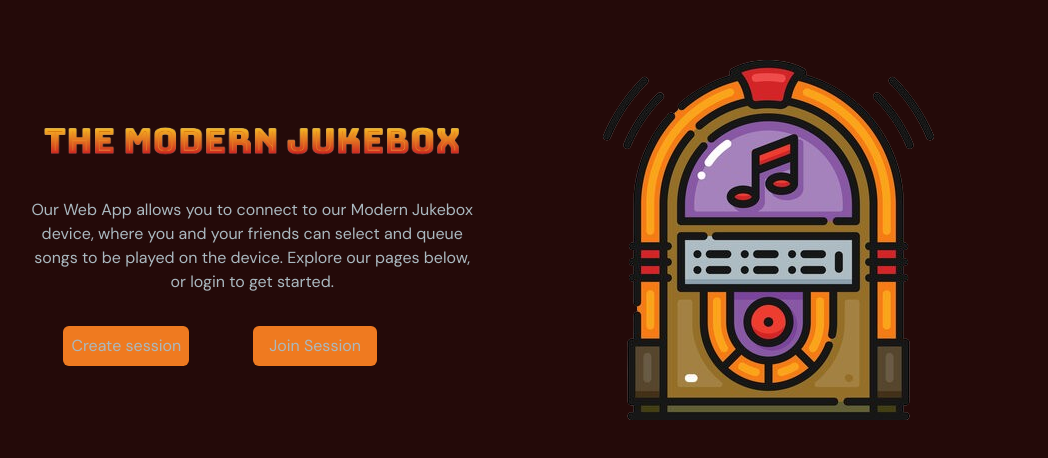
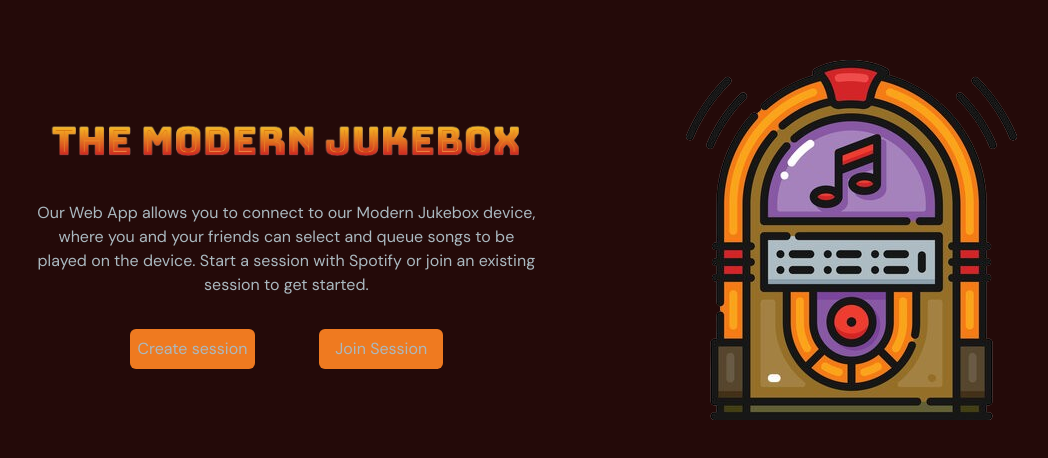
Before and after one commit to rileycleavenger/TheModernJukebox, a React (Create React App) app in the folder the-modern-jukebox-react-app/: page /home in a window 1280 px wide. Shown: the part 108-566 px from the top of the page, without its empty margins (71-1119 px from the left). Built offline with nearby package versions, Linux system fonts and the light colour scheme; no server answers.

Commit message:
fixed home layout

```diff
--- a/the-modern-jukebox-react-app/src/pages/home/index.tsx
+++ b/the-modern-jukebox-react-app/src/pages/home/index.tsx
@@ -80,26 +80,27 @@ function Home () {
   const [isPopupOpen, setIsPopupOpen] = useState(false);
 
   return (
-    <section id="home" className="gap-16 bg-primary-100 py-10 md:h-full md:pb-0">
+    <section id="home" className="gap-16 bg-primary-100 py-10 md:h-full md:w-full md:pb-0">
       <div className="mx-auto w-5/6 items-center justify-center md:flex md:h-5/6">
         <div className="z-10 mt-32 md:basis-full">
-          <div className="container py-10 px-1 mx-0 min-w-full flex flex-col items-center">
+          <div className="container py-10 mx-0 min-w-full flex flex-col items-center">
             <div className="relative">
                 <img alt="title" src={jukeboxTitle} />
             </div>
             <p className="mt-8 text-md text-center">
               Our Web App allows you to connect to our Modern Jukebox device, where you and your friends
-              can select and queue songs to be played on the device. Explore our pages below, or login to get started.
+              can select and queue songs to be played on the device. Start a session with Spotify or
+              join an existing session to get started.
             </p>
             {window.sessionStorage.getItem("loginType")===null &&
-              <div className="mt-8 items-center">
-                <button className="mr-16 rounded-md bg-primary-500 px-2 py-2 hover:bg-primary-700 items-center"
+              <div className="flex mt-8 justify-center">
+                <button className="mr-4 rounded-md bg-primary-500 px-2 py-2 hover:bg-primary-700 md:mr-16"
                   onClick={(event) => {
                   handleCreateSession();
                 }}>
                   Create session
                 </button>
-                <button className="mr-16 rounded-md bg-primary-500 px-4 py-2 hover:bg-primary-700 items-center"
+                <button className="rounded-md bg-primary-500 px-4 py-2 hover:bg-primary-700"
                 onClick={() => setIsPopupOpen(true)}>Join Session</button>
                 <Popup open={isPopupOpen} onClose={() => setIsPopupOpen(false)} modal nested>
                     <div className="flex flex-col justify-center items-center" style={{
--- a/the-modern-jukebox-react-app/src/pages/musicPlayer/index.tsx
+++ b/the-modern-jukebox-react-app/src/pages/musicPlayer/index.tsx
@@ -104,7 +104,7 @@ function MusicPlayer () {
   };
 
   return (
-    <section id="musicplayer" className="gap-16 bg-primary-100 py-10 md:h-full md:pb-0">
+    <section id="musicplayer" className="gap-16 bg-primary-100 py-10 md:h-full md:w-full md:pb-0">
       <div className="mx-auto w-5/6 items-center justify-center md:flex md:h-5/6">
         <div>
           {!token && (
@@ -118,7 +118,7 @@ function MusicPlayer () {
             </div>
           )}
           {token && (
-            <div className="mt-16 px-40">
+            <div className="mt-16">
               <div className="flex items-center gap-2">
                 <SparklesIcon className="h-6 w-6 text-white" />
                 <p className="text-lg">Search and queue your favorite songs</p>
@@ -190,11 +190,7 @@ function MusicPlayer () {
                   </div>
                 </form>
               </div>
-            </div>
-          )}
-        </div>
-      </div>
-      <div className="bg-primary-100 py-4 px-6 rounded-lg">
+              <div className="bg-primary-100 m-4 rounded-lg">
       <select
         value={selectedGenre}
         onChange={handleGenreChange}
@@ -269,6 +265,10 @@ function MusicPlayer () {
         </div>
       )}
     </div>
+            </div>
+          )}
+        </div>
+      </div>
     </section>
   );
 }
```
